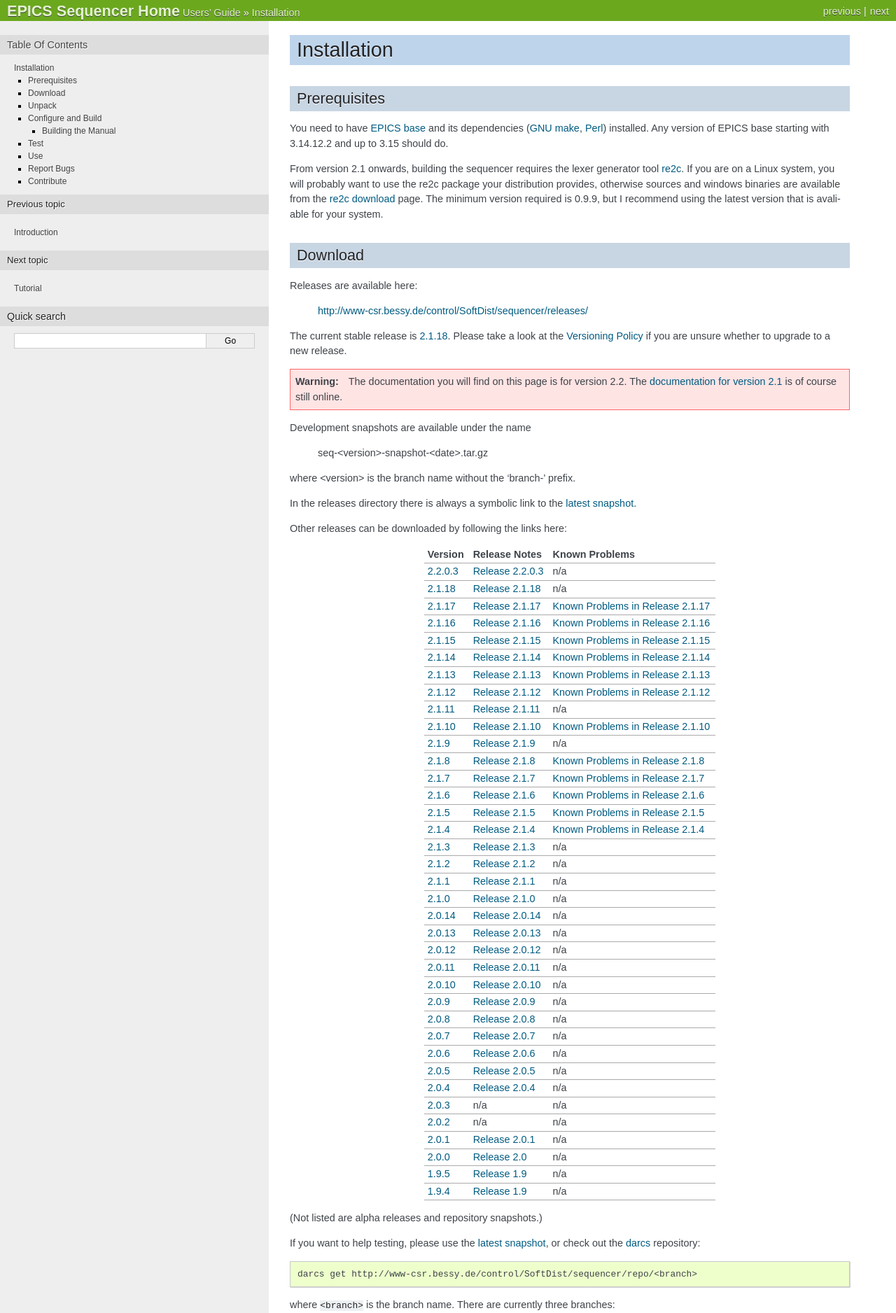
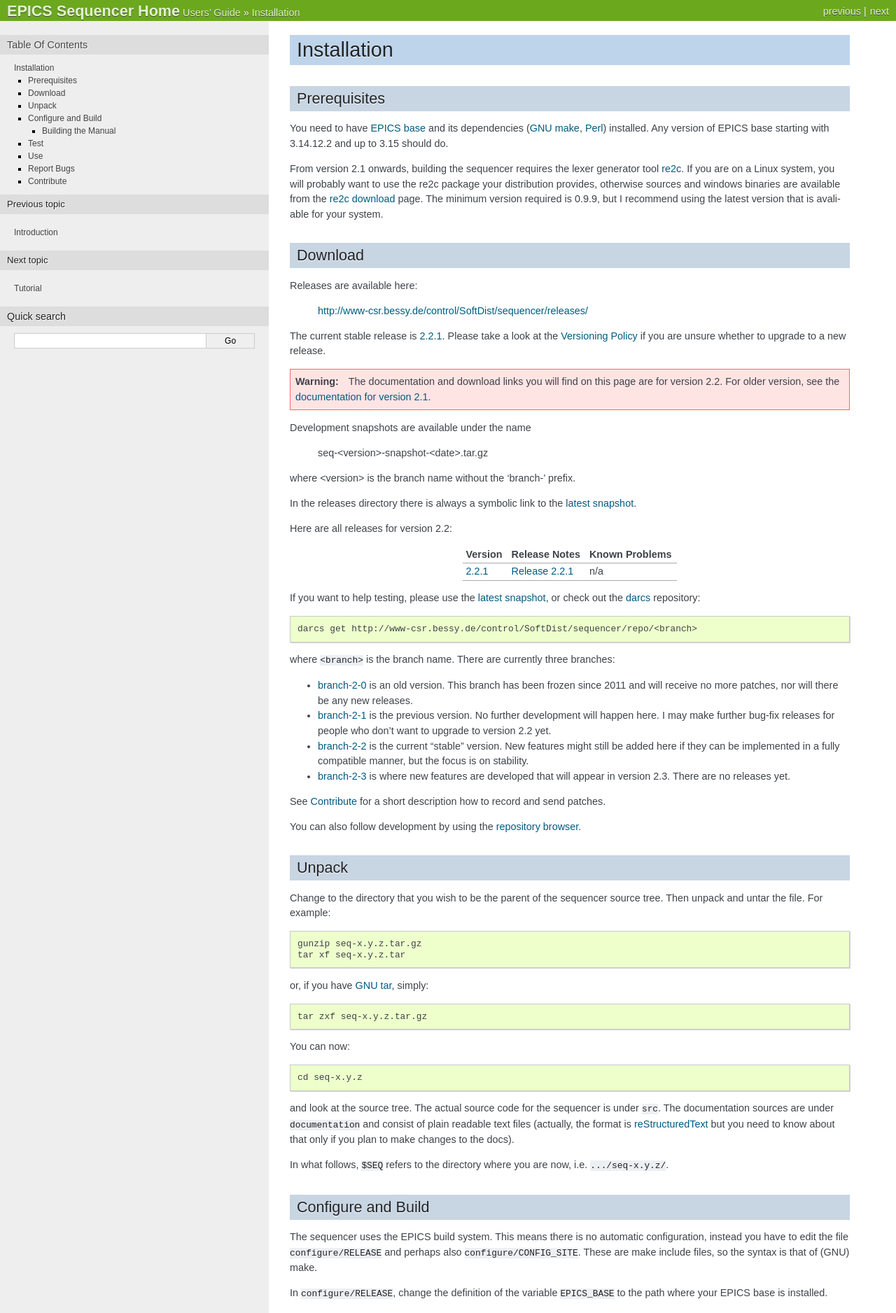
Before and after one commit to jeonghanlee/sequencer-2-2, a Sphinx documentation site: the page built from documentation/Installation.txt, in a window 1280 px wide. Shown: the top 1876 px of the page at 70% size. Built offline with Sphinx 7.4.7, drawn with Linux system fonts in a browser that asks for light colours; pages that are not in the unit, such as notebooks, are missing from menus; some of the changed text lies outside the part shown.

Commit message:
docs: updated Installation and ReleaseNotes to release 2.2.1

```diff
--- a/documentation/About.txt
+++ b/documentation/About.txt
@@ -29,7 +29,7 @@
 
 This page describes version 2.2 and the documentation, in particular the
 language reference, has been updated to reflect the `changes between 2.1 and
-2.2 <Release_Notes_2.2.0.3>`. For older versions, please refer to `the old version of this page`_.
+2.2 <Release_Notes_2.2.1>`. For older versions, please refer to `the old version of this page`_.
 
 .. _domain specific programming language: http://en.wikipedia.org/wiki/Domain-specific_programming_language
 .. _EPICS: http://www.aps.anl.gov/epics/
--- a/documentation/Installation.txt
+++ b/documentation/Installation.txt
@@ -29,14 +29,14 @@
 
    http://www-csr.bessy.de/control/SoftDist/sequencer/releases/
 
-The current stable release is `2.1.18`_. Please take a look at the
+The current stable release is `2.2.1`_. Please take a look at the
 `VersioningPolicy` if you are unsure whether to upgrade to
 a new release.
 
 .. warning::
 
-  The documentation you will find on this page is for version 2.2.
-  The `documentation for version 2.1`_ is of course still online.
+  The documentation and download links you will find on this page are for
+  version 2.2. For older version, see the `documentation for version 2.1`_.
 
 Development snapshots are available under the name
 
@@ -47,51 +47,13 @@
 In the releases directory there is always a symbolic link to the
 `latest snapshot`_.
 
-Other releases can be downloaded by following the links here:
+Here are all releases for version 2.2:
 
    ========== =========================== ============================
    Version    Release Notes               Known Problems
    ========== =========================== ============================
-   `2.2.0.3`_ `Release_Notes_2.2.0.3`     n/a
-   `2.1.18`_  `Release_Notes_2.1.18`      n/a
-   `2.1.17`_  `Release_Notes_2.1.17`      `Known_Problems_2.1.17`
-   `2.1.16`_  `Release_Notes_2.1.16`      `Known_Problems_2.1.16`
-   `2.1.15`_  `Release_Notes_2.1.15`      `Known_Problems_2.1.15`
-   `2.1.14`_  `Release_Notes_2.1.14`      `Known_Problems_2.1.14`
-   `2.1.13`_  `Release_Notes_2.1.13`      `Known_Problems_2.1.13`
-   `2.1.12`_  `Release_Notes_2.1.12`      `Known_Problems_2.1.12`
-   `2.1.11`_  `Release_Notes_2.1.11`      n/a
-   `2.1.10`_  `Release_Notes_2.1.10`      `Known_Problems_2.1.10`
-   `2.1.9`_   `Release_Notes_2.1.9`       n/a
-   `2.1.8`_   `Release_Notes_2.1.8`       `Known_Problems_2.1.8`
-   `2.1.7`_   `Release_Notes_2.1.7`       `Known_Problems_2.1.7`
-   `2.1.6`_   `Release_Notes_2.1.6`       `Known_Problems_2.1.6`
-   `2.1.5`_   `Release_Notes_2.1.5`       `Known_Problems_2.1.5`
-   `2.1.4`_   `Release_Notes_2.1.4`       `Known_Problems_2.1.4`
-   `2.1.3`_   `Release_Notes_2.1.3`       n/a
-   `2.1.2`_   `Release_Notes_2.1.2`       n/a
-   `2.1.1`_   `Release_Notes_2.1.1`       n/a
-   `2.1.0`_   `Release_Notes_2.1.0`       n/a
-   `2.0.14`_  `Release_Notes_2.0.14`      n/a
-   `2.0.13`_  `Release_Notes_2.0.13`      n/a
-   `2.0.12`_  `Release_Notes_2.0.12`      n/a
-   `2.0.11`_  `Release_Notes_2.0.11`      n/a
-   `2.0.10`_  `Release_Notes_2.0.10`      n/a
-   `2.0.9`_   `Release_Notes_2.0.9`       n/a
-   `2.0.8`_   `Release_Notes_2.0.8`       n/a
-   `2.0.7`_   `Release_Notes_2.0.7`       n/a
-   `2.0.6`_   `Release_Notes_2.0.6`       n/a
-   `2.0.5`_   `Release_Notes_2.0.5`       n/a
-   `2.0.4`_   `Release_Notes_2.0.4`       n/a
-   `2.0.3`_   n/a                         n/a
-   `2.0.2`_   n/a                         n/a
-   `2.0.1`_   `Release_Notes_2.0.1`       n/a
-   `2.0.0`_   `Release_Notes_2.0`         n/a
-   `1.9.5`_   `Release_Notes_1.9`         n/a
-   `1.9.4`_   `Release_Notes_1.9`         n/a
+   `2.2.1`_   `Release_Notes_2.2.1`       n/a
    ========== =========================== ============================
-
-(Not listed are alpha releases and repository snapshots.)
 
 If you want to help testing, please use
 the `latest snapshot`_, or check out the `darcs`_ repository::
@@ -103,11 +65,13 @@
 * `branch-2-0`_ is an old version. This branch has been frozen since 2011
   and will receive no more patches, nor will there be any new releases.
 
-* `branch-2-1`_ is the current "stable" version. No further development will
-  happen here, except bug fixes (including fixes for build problems).
+* `branch-2-1`_ is the previous version. No further development will happen
+  here. I may make further bug-fix releases for people who don't want to
+  upgrade to version 2.2 yet.
 
-* `branch-2-2`_ is currently in beta testing phase, indicated by the zero
-  in the patch-level release number.
+* `branch-2-2`_ is the current "stable" version. New features might still be
+  added here if they can be implemented in a fully compatible manner, but
+  the focus is on stability.
 
 * `branch-2-3`_ is where new features are developed that will appear in
   version 2.3. There are no releases yet.
@@ -118,43 +82,7 @@
 You can also follow development by using the `repository browser`_.
 
 .. _latest snapshot: http://www-csr.bessy.de/control/SoftDist/sequencer/releases/seq-2-2-snapshot-latest.tar.gz
-.. _2.2.0.3: http://www-csr.bessy.de/control/SoftDist/sequencer/releases/seq-2.2.0.3.tar.gz
-.. _2.1.18: http://www-csr.bessy.de/control/SoftDist/sequencer/releases/seq-2.1.18.tar.gz
-.. _2.1.17: http://www-csr.bessy.de/control/SoftDist/sequencer/releases/seq-2.1.17.tar.gz
-.. _2.1.16: http://www-csr.bessy.de/control/SoftDist/sequencer/releases/seq-2.1.16.tar.gz
-.. _2.1.15: http://www-csr.bessy.de/control/SoftDist/sequencer/releases/seq-2.1.15.tar.gz
-.. _2.1.14: http://www-csr.bessy.de/control/SoftDist/sequencer/releases/seq-2.1.14.tar.gz
-.. _2.1.13: http://www-csr.bessy.de/control/SoftDist/sequencer/releases/seq-2.1.13.tar.gz
-.. _2.1.12: http://www-csr.bessy.de/control/SoftDist/sequencer/releases/seq-2.1.12.tar.gz
-.. _2.1.11: http://www-csr.bessy.de/control/SoftDist/sequencer/releases/seq-2.1.11.tar.gz
-.. _2.1.10: http://www-csr.bessy.de/control/SoftDist/sequencer/releases/seq-2.1.10.tar.gz
-.. _2.1.9: http://www-csr.bessy.de/control/SoftDist/sequencer/releases/seq-2.1.9.tar.gz
-.. _2.1.8: http://www-csr.bessy.de/control/SoftDist/sequencer/releases/seq-2.1.8.tar.gz
-.. _2.1.7: http://www-csr.bessy.de/control/SoftDist/sequencer/releases/seq-2.1.7.tar.gz
-.. _2.1.6: http://www-csr.bessy.de/control/SoftDist/sequencer/releases/seq-2.1.6.tar.gz
-.. _2.1.5: http://www-csr.bessy.de/control/SoftDist/sequencer/releases/seq-2.1.5.tar.gz
-.. _2.1.4: http://www-csr.bessy.de/control/SoftDist/sequencer/releases/seq-2.1.4.tar.gz
-.. _2.1.3: http://www-csr.bessy.de/control/SoftDist/sequencer/releases/seq-2.1.3.tar.gz
-.. _2.1.2: http://www-csr.bessy.de/control/SoftDist/sequencer/releases/seq-2.1.2.tar.gz
-.. _2.1.1: http://www-csr.bessy.de/control/SoftDist/sequencer/releases/seq-2.1.1.tar.gz
-.. _2.1.0: http://www-csr.bessy.de/control/SoftDist/sequencer/releases/seq-2.1.0.tar.gz
-.. _2.0.14: http://www-csr.bessy.de/control/SoftDist/sequencer/releases/seq-2.0.14.tar.gz
-.. _2.0.13: http://www-csr.bessy.de/control/SoftDist/sequencer/releases/seq-2.0.13.tar.gz
-.. _2.0.12: http://www-csr.bessy.de/control/SoftDist/sequencer/releases/seq-2.0.12.tar.gz
-.. _2.0.11: http://www-csr.bessy.de/control/SoftDist/sequencer/releases/seq-2.0.11.tar.gz
-.. _2.0.10: http://www-csr.bessy.de/control/SoftDist/sequencer/releases/seq-2.0.10.tar.gz
-.. _2.0.9: http://www-csr.bessy.de/control/SoftDist/sequencer/releases/seq-2.0.9.tar.gz
-.. _2.0.8: http://www-csr.bessy.de/control/SoftDist/sequencer/releases/seq-2.0.8.tar.gz
-.. _2.0.7: http://www-csr.bessy.de/control/SoftDist/sequencer/releases/seq-2.0.7.tar.gz
-.. _2.0.6: http://www-csr.bessy.de/control/SoftDist/sequencer/releases/seq-2.0.6.tar.gz
-.. _2.0.5: http://www-csr.bessy.de/control/SoftDist/sequencer/releases/seq-2.0.5.tar.gz
-.. _2.0.4: http://www-csr.bessy.de/control/SoftDist/sequencer/releases/seq-2.0.4.tar.gz
-.. _2.0.3: http://www-csr.bessy.de/control/SoftDist/sequencer/releases/seq-2.0.3.tar.gz
-.. _2.0.2: http://www-csr.bessy.de/control/SoftDist/sequencer/releases/seq-2.0.2.tar.gz
-.. _2.0.1: http://www-csr.bessy.de/control/SoftDist/sequencer/releases/seq-2.0.1.tar.gz
-.. _2.0.0: http://www-csr.bessy.de/control/SoftDist/sequencer/releases/seq-2.0.0.tar.gz
-.. _1.9.5: http://www-csr.bessy.de/control/SoftDist/sequencer/releases/seq-1.9.5.tar.gz
-.. _1.9.4: http://www-csr.bessy.de/control/SoftDist/sequencer/releases/seq-1.9.4.tar.gz
+.. _2.2.1: http://www-csr.bessy.de/control/SoftDist/sequencer/releases/seq-2.2.1.tar.gz
 .. _repository browser: http://www-csr.bessy.de/cgi-bin/darcsweb.cgi
 .. _branch-2-0: http://www-csr.bessy.de/cgi-bin/darcsweb.cgi?r=seq%20branch-2-0;a=summary
 .. _branch-2-1: http://www-csr.bessy.de/cgi-bin/darcsweb.cgi?r=seq%20branch-2-1;a=summary
@@ -266,14 +194,11 @@
 Test
 ----
 
-Since version 2.1, the sequencer comes with an automated test suite.
-You can run all tests by issuing ::
+You can run the automated test suite by issuing ::
 
    make -s runtests
 
 (the -s option is to suppress irrelevant output generated by make).
-Note that this requires EPICS base R3.14.10 or later, since we use the
-test support in base.
 
 To run just one test from the suite, switch to the build directory of
 the test that corresonds to your ``EPICS_HOST_ARCH`` and execute perl
```
Also changed, not shown: other parts of documentation/Installation.txt (+2 -3 lines), documentation/ReleaseNotes-2-2.txt (+7 -9 lines).
